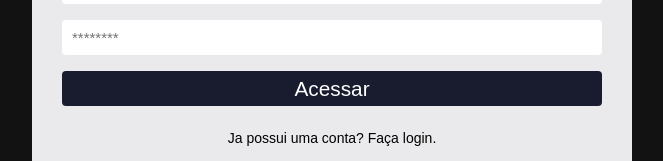
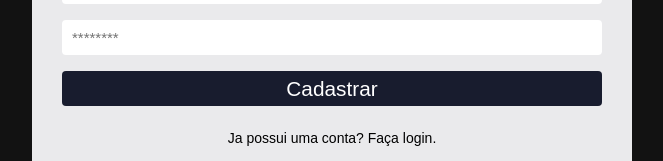
Before and after one commit to gutoamorim/helpdesk, a React (Vite) app: page /register in a window 1280 px wide. Shown: the part 457-618 px from the top of the page, without its empty margins (308-971 px from the left). Built offline with nearby package versions, Linux system fonts and the light colour scheme.

Commit message:
Cadastrando usuário.

```diff
--- a/package.json
+++ b/package.json
@@ -13,7 +13,8 @@
     "firebase": "^10.12.3",
     "react": "^18.3.1",
     "react-dom": "^18.3.1",
-    "react-router-dom": "^6.24.1"
+    "react-router-dom": "^6.24.1",
+    "react-toastify": "^10.0.5"
   },
   "devDependencies": {
     "@types/react": "^18.3.3",
--- a/src/App.jsx
+++ b/src/App.jsx
@@ -1,11 +1,14 @@
 import { BrowserRouter } from "react-router-dom";
 import RoutesApp from "./routes";
 import AuthProvider from "./contexts/auth";
+import { ToastContainer } from "react-toastify";
+import "react-toastify/dist/ReactToastify.css";
 
 const App = () => {
   return (
     <BrowserRouter>
       <AuthProvider>
+        <ToastContainer autoClose={3000} />
         <RoutesApp />
       </AuthProvider>
     </BrowserRouter>
--- a/src/contexts/auth.jsx
+++ b/src/contexts/auth.jsx
@@ -1,9 +1,17 @@
 import { createContext, useState } from "react";
+import { auth, db } from "../services/firebaseConnection";
+import { createUserWithEmailAndPassword } from "firebase/auth";
+import { doc, getDoc, setDoc } from "firebase/firestore";
+import { useNavigate } from "react-router-dom";
+import { toast } from "react-toastify";
 
 export const AuthContext = createContext({});
 
 function AuthProvider({ children }) {
-  const [user, setUSer] = useState(null);
+  const [user, setUser] = useState(null);
+  const [loadingAuth, setLoadingAuth] = useState(false);
+
+  const navigate = useNavigate();
 
   function signIn(email, password) {
     console.log(email);
@@ -11,8 +19,45 @@ function AuthProvider({ children }) {
     console.log("Logado com sucesso!");
   }
 
+  async function signUp(email, password, name) {
+    setLoadingAuth(true);
+
+    await createUserWithEmailAndPassword(auth, email, password)
+      .then(async (value) => {
+        let uid = value.user.uid;
+
+        await setDoc(doc(db, "users", uid), {
+          nome: name,
+          avatarUrl: null,
+        }).then(() => {
+          let data = {
+            uid: uid,
+            nome: name,
+            email: value.user.email,
+            avatarUrl: null,
+          };
+
+          setUser(data);
+          storageUser(data);
+          setLoadingAuth(false);
+          toast.success("Seja bem vindo(a) ao nosso sistema.");
+          navigate("/dashboard");
+        });
+      })
+      .catch((error) => {
+        console.log(error);
+        setLoadingAuth(false);
+      });
+  }
+
+  function storageUser(data) {
+    localStorage.setItem("@tickets", JSON.stringify(data));
+  }
+
   return (
-    <AuthContext.Provider value={{ signed: !!user, user, signIn }}>
+    <AuthContext.Provider
+      value={{ signed: !!user, user, signIn, signUp, loadingAuth }}
+    >
       {children}
     </AuthContext.Provider>
   );
--- a/src/pages/SignUp/index.jsx
+++ b/src/pages/SignUp/index.jsx
@@ -1,17 +1,20 @@
 // import "./signin.css";
 import logo from "../../assets/logo.png";
-import { useState } from "react";
+import { useContext, useState } from "react";
 import { Link } from "react-router-dom";
+import { AuthContext } from "../../contexts/auth";
 
 export const SignUp = () => {
   const [name, setName] = useState("");
   const [email, setEmail] = useState("");
   const [password, setPassword] = useState("");
 
-  function handleSubmit(e) {
+  const { signUp, loadingAuth } = useContext(AuthContext);
+
+  async function handleSubmit(e) {
     e.preventDefault();
     if (name !== "" && email !== "" && password !== "") {
-      alert("Fazer cadastro");
+      await signUp(email, password, name);
     }
   }
 
@@ -42,7 +45,9 @@ export const SignUp = () => {
             onChange={(e) => setPassword(e.target.value)}
           />
 
-          <button type="submit">Acessar</button>
+          <button type="submit">
+            {loadingAuth ? "Cadastrando..." : "Cadastrar"}
+          </button>
         </form>
         <Link to="/">Ja possui uma conta? Faça login.</Link>
       </div>
```
Also changed, not shown: 1 other file (tests, documents, lock files or other folders).
